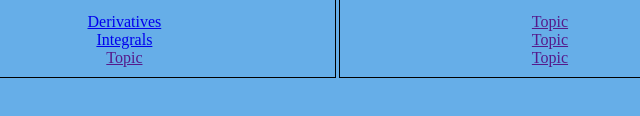
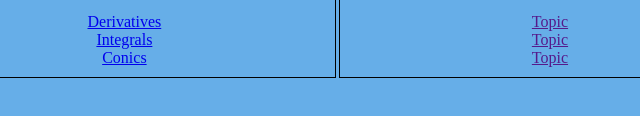
Before and after one commit to lionceptor/notes-wiki, a plain HTML site: page index.html in a window 1280 px wide. Shown: the part 422-538 px from the top of the page, 90-730 px from the left. Drawn offline with Linux system fonts and the light colour scheme.

Commit message:
added html and body tags

```diff
--- a/index.html
+++ b/index.html
@@ -1,3 +1,7 @@
+<!DOCTYPE html>
+<html>
+<body>
+
 <head><title>Main Page</title><link rel="stylesheet" href="style.css"></link></head>
 <div class="topHeader">
 	<a href="index.html" class="activePage">Home Page</a>
@@ -13,7 +17,7 @@
 	<p class="subjectText">Commonly visited Math topics.</p>
 	<a href="pageTypes/math/derivativeInfo.html">Derivatives</a><br>
 	<a href="pageTypes/math/integralInfo.html">Integrals</a><br>
-	<a href="">Topic</a><br>
+	<a href="pageTypes/math/conicsInfo.html">Conics</a><br>
 </div>
 
 <!--Science Section-->
@@ -33,3 +37,6 @@
 	<a href="">Topic</a><br>
 	<a href="">Topic</a><br>
 </div>
+
+</body>
+</html>
```
Also changed, not shown: pageTypes/infoPage.html (+7 -0 lines), pageTypes/math/conicsInfo.html (+7 -0 lines), pageTypes/math/derivativeInfo.html (+7 -0 lines), pageTypes/math/integralInfo.html (+7 -0 lines), pageTypes/mathPage.html (+7 -0 lines), pageTypes/sciencePage.html (+7 -0 lines), 1 other file.
